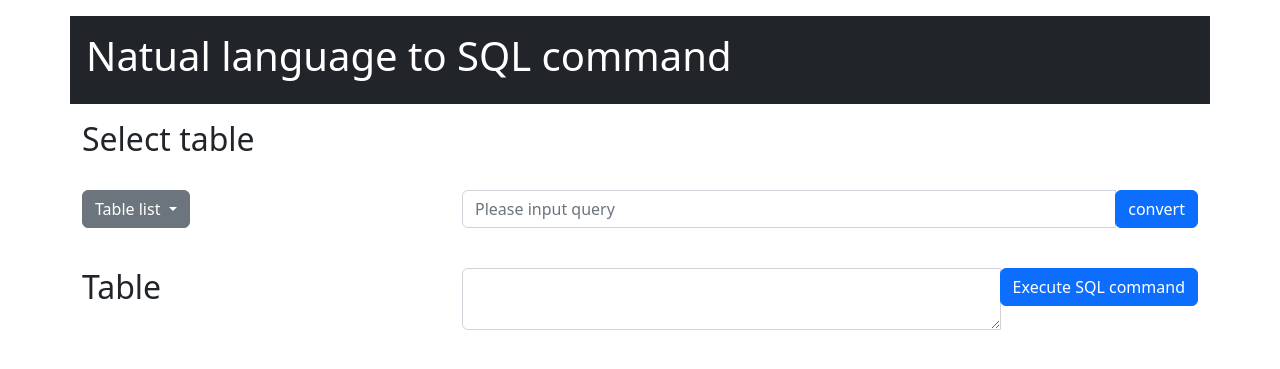
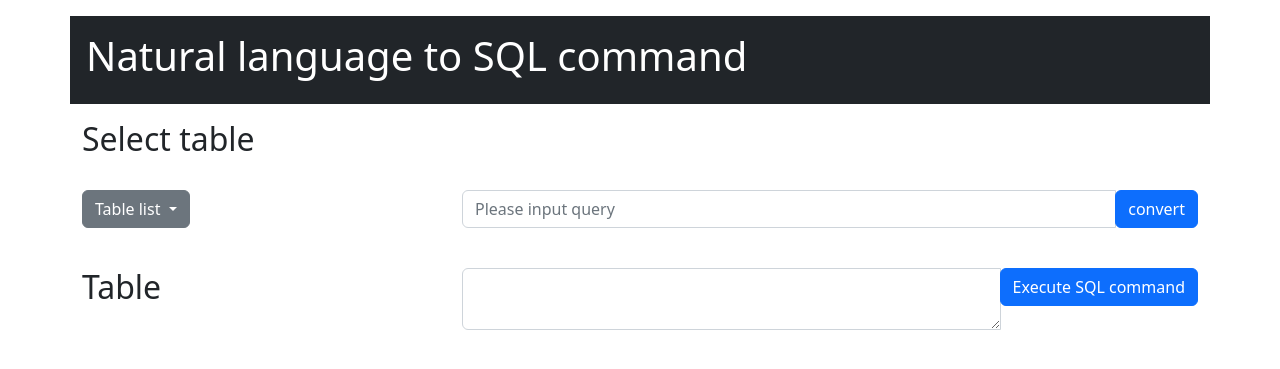
Before and after one commit to eric88525/NL2SQL, a Flask app: page / in a window 1280 px wide. Shown: the top 369 px of the page. Run offline with Flask 2, Linux system fonts and the light colour scheme; data that the repository does not hold is empty.

Commit message:
Update readme

```diff
--- a/templates/index.html
+++ b/templates/index.html
@@ -13,7 +13,7 @@
 
 <body>
   <div class="container p-3 my-3 bg-dark text-white">
-    <h1>Natual language to SQL command</h1>
+    <h1>Natural language to SQL command</h1>
   </div>
   <div class="container ">
     <h2>Select table</h2>
```
Also changed, not shown: N2S/ReadMe.md (added), ReadMe.md, demo_pictures/convert.png, demo_pictures/main.png, demo_pictures/result.png, demo_pictures/tables.png.
